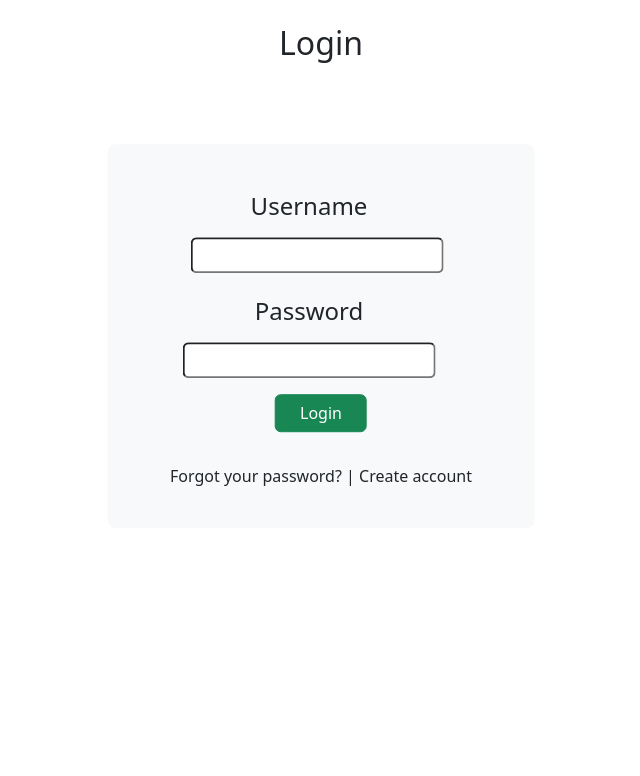
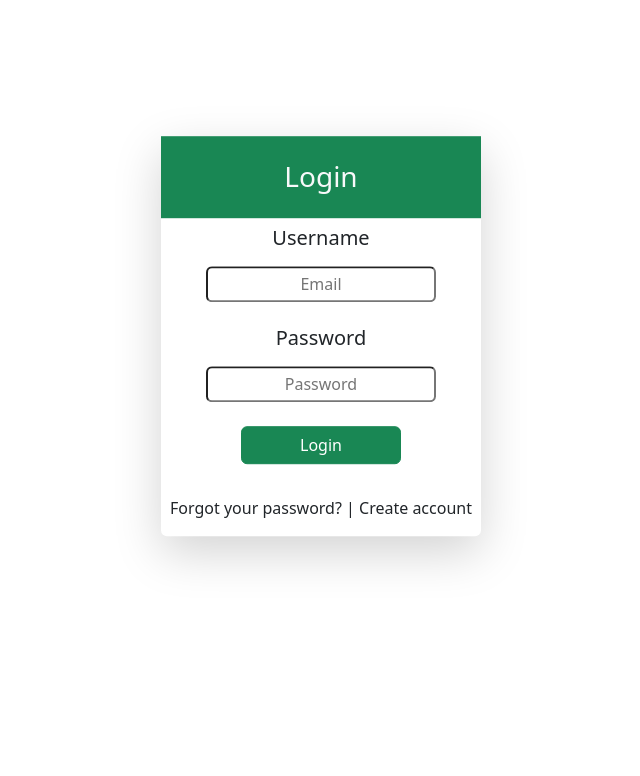
Before and after one commit to thanosch94/Hotel, a PHP site: page /login.php in a window 1280 px wide. Shown: the part 64-840 px from the top of the page, without its empty margins (319-959 px from the left). Run offline with PHP 8.4, Linux system fonts and the light colour scheme; some libraries are stand-ins or nearby versions.

Commit message:
Better form styling

```diff
--- a/login.php
+++ b/login.php
@@ -15,32 +15,35 @@
             <p>Hotels</p>
 
             <div>
-                <i class="fa-solid fa-house"></i>
+            <i class="fa-solid fa-house"></i>
                 <p class="d-inline">Home</p>
             </div>
         </nav>
     </header>
     <main>
-        <h2 class="text-center mt-4">Login</h2>
-        <section class="container rounded-3 col-4 bg-light pt-5 pb-4 position-absolute top-50 start-50 translate-middle">
+
+        <section class="col-3 position-absolute top-50 start-50 translate-middle shadow-lg bg-white rounded">
+            <h3 class="text-center p-4 bg-success text-light">Login</h3>
             <form>
-                <div class="container justify-content-center row mb-4">
-                    <h4 class="text-center mb-3">Username</h4>
+                <div class="justify-content-center row mb-4">
+                    <h5 class="text-center mb-3">Username</h5>
                     <input
-                        class="col-8 rounded ms-4 me-2 pt-1 pb-1 text-center";
-                        id="username"
-                        type="text"/>
+                        class="col-8 rounded pt-1 pb-1 text-center";
+                        type="text";
+                        placeholder="Email";
+                        required/>
 
                 </div>
-                <div class="container  justify-content-center row">
-                    <h4 class="text-center mb-3">Password</h4>
+                <div class="justify-content-center row mb-4">
+                    <h5 class="text-center mb-3">Password</h5>
                     <input
                             class="col-8 rounded pt-1 pb-1 text-center";
-                            id="password"
-                            type="password"/>
+                            type="password";
+                            placeholder="Password";
+                            required/>
                 </div>
                 <div class="text-center">
-                    <button type="submit" class="d-inline mt-3 mb-2 ps-4 pe-4 btn btn-success">Login</button>
+                    <button type="submit" class="col-6  justify-content-center mb-2 btn btn-success">Login</button>
                 </div>
                 <p class="text-center mt-4">Forgot your password? | Create account</p>
 
```
